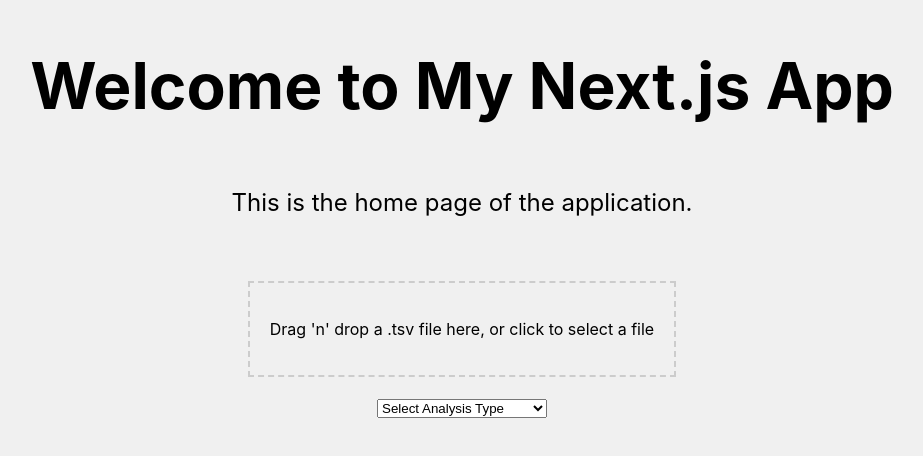
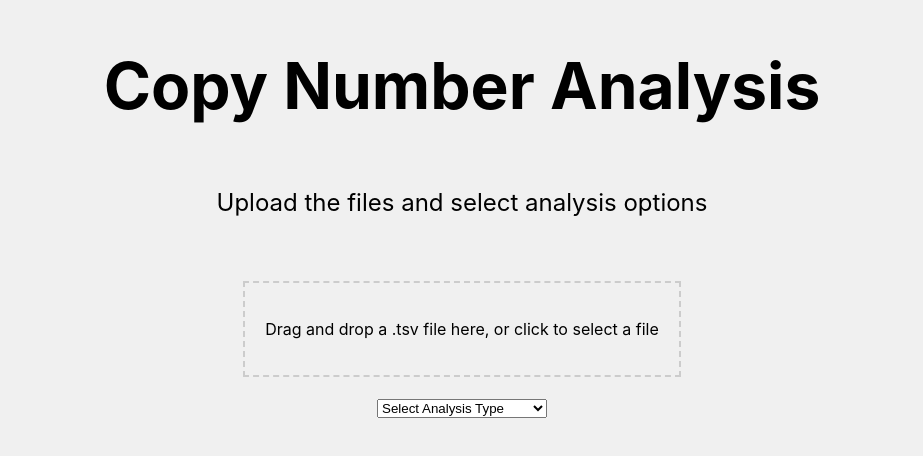
Before and after one commit to philip-hub/CNV-web-app-mock-up, a Next.js app: page / in a window 1280 px wide. Shown: the part 168-624 px from the top of the page, without its empty margins (178-1101 px from the left). Built offline with nearby package versions, Linux system fonts and the light colour scheme.

Commit message:
smaller ui changes

```diff
--- a/src/components/FileUpload.js
+++ b/src/components/FileUpload.js
@@ -36,7 +36,7 @@ const FileUpload = () => {
   return (
     <div {...getRootProps({ className: 'dropzone' })} style={{ border: '2px dashed #cccccc', padding: '20px', textAlign: 'center' }}>
       <input {...getInputProps()} />
-      <p>Drag 'n' drop a .tsv file here, or click to select a file</p>
+      <p>Drag and drop a .tsv file here, or click to select a file</p>
     </div>
   );
 };
--- a/src/pages/index.js
+++ b/src/pages/index.js
@@ -26,10 +26,10 @@ export default function Home() {
 
       <main className={styles.main}>
         <h1 className={styles.title}>
-          Welcome to My Next.js App
+           Copy Number Analysis
         </h1>
         <p className={styles.description}>
-          This is the home page of the application.
+          Upload the files and select analysis options
         </p>
         <FileUpload />
         <div style={{ marginTop: '20px' }}>
```
Also changed, not shown: src/components/navbar.js (added, +31 -0 lines).
